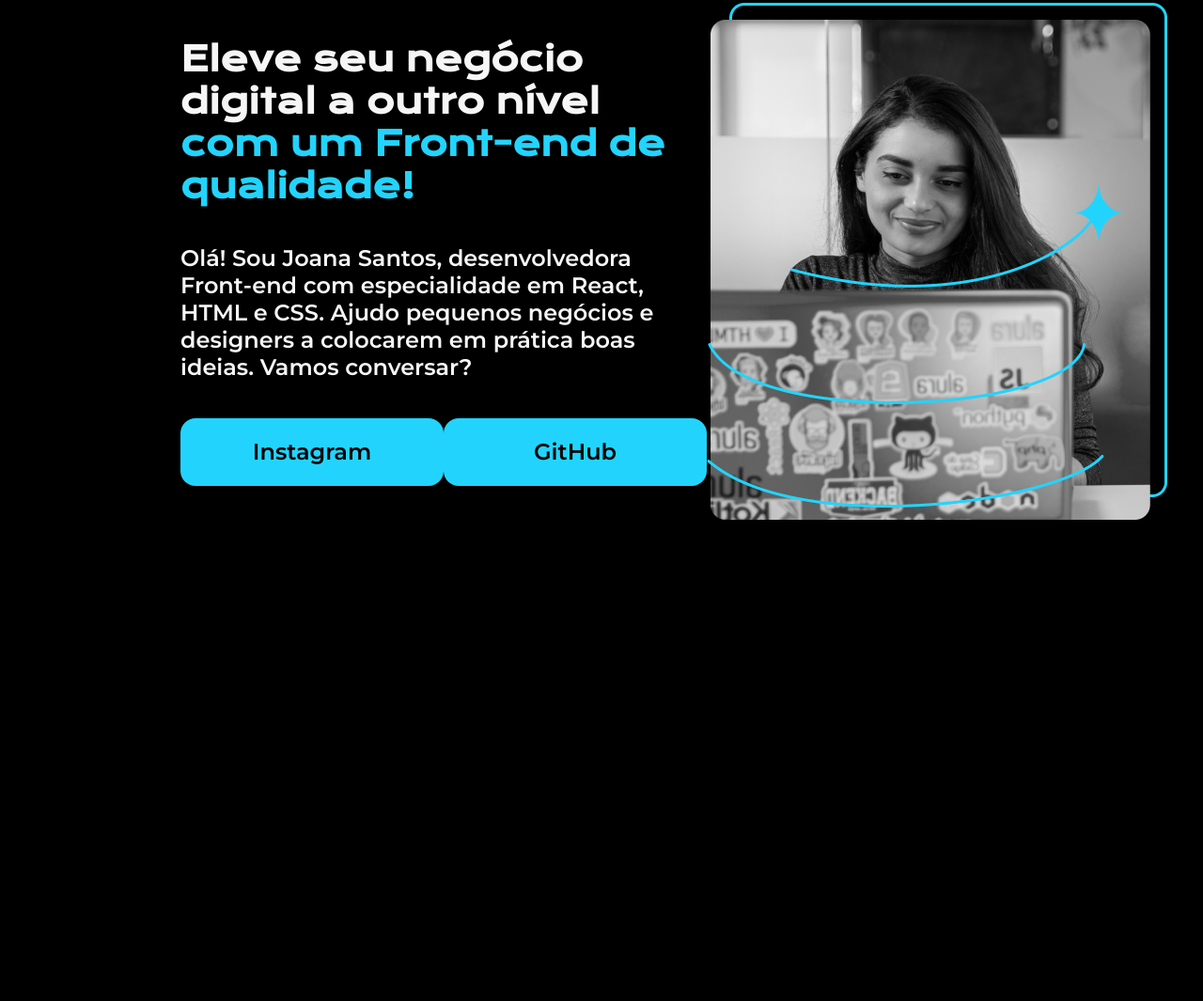
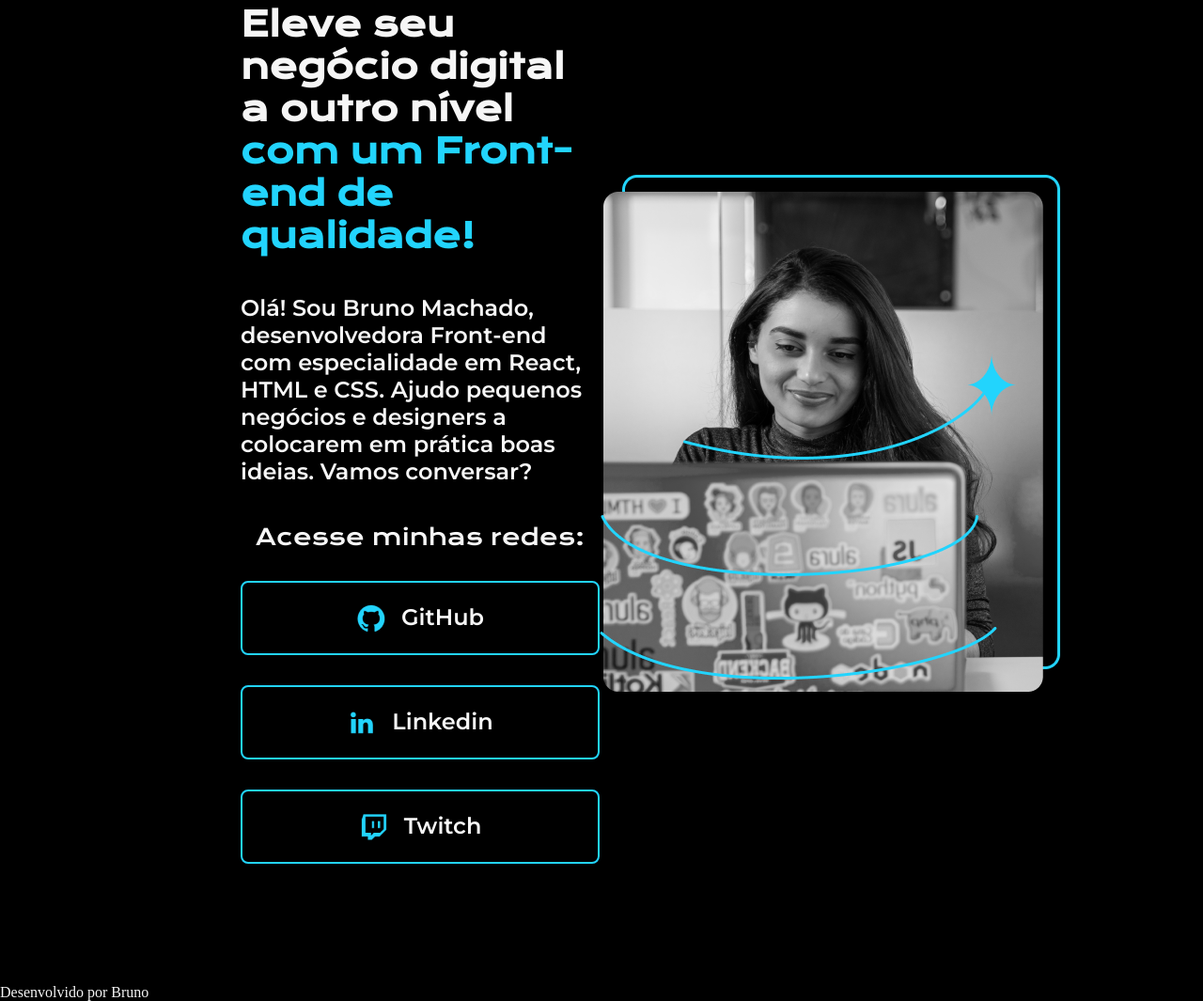
Before and after one commit to BM4ch4d0/HTML-e-CSS, a plain HTML site: page index.html in a window 1280 px wide. Shown: the part 125-1190 px from the top of the page at 94% size. Before the commit the page ends 928 px from the top, so only its background shows below. Drawn offline with nearby package versions, Linux system fonts and the light colour scheme.

Commit message:
Estilizando os botões

```diff
--- a/index.html
+++ b/index.html
@@ -12,19 +12,32 @@
         <main class="apresentacao">
             <section class="apresentacao__conteudo">
                 <h1 class="apresentacao__conteudo__titulo">Eleve seu negócio digital a outro nível <strong class="titulo-destaque">com um Front-end de qualidade!</strong></h1>
-                <p class="apresentacao__conteudo__paragrafo">Olá! Sou Joana Santos, desenvolvedora
+                <p class="apresentacao__conteudo__paragrafo">Olá! Sou Bruno Machado, desenvolvedora
                 Front-end com especialidade em React, HTML e
                 CSS. Ajudo pequenos negócios e designers a
                 colocarem em prática boas ideias. Vamos
                 conversar?</p>
                 <div class="apresentacao__links">
-                    <a class="apresentacao__links__link" href="https://instagram.com/rafaballerini">Instagram</a>
-                    <a class="apresentacao__links__link"href="https://github.com/guilhermeonrails">GitHub</a>
+                    <h2 class="apresentacao__links__subtitulo">Acesse minhas redes:</h2>
+                    <a class="apresentacao__links__link"href="https://github.com/BM4ch4d0">
+                        <img src="/assets/Logo Github.png" alt="Logo Github">
+                        GitHub
+                    </a>
+                    <a class="apresentacao__links__link"href="https://www.linkedin.com/in/bruno-lusquinhos-407a87366/">
+                        <img src="/assets/Logo linkedin.png" alt="Logo Linkedin">
+                        Linkedin
+                    </a>
+                    <a class="apresentacao__links__link"href="https://www.twitch.tv/thabu16">
+                        <img src="/assets/Logo Twitch.png" alt="Logo Linkedin">
+                        Twitch
+                    </a>
                 </div>
             </section>
-            <img src="imagem.png" alt="Foto da Joana Santos programando">
+            <img src="/assets/Imagem.png" alt="Foto da Joana Santos programando">
+        </main>
+        <footer class="rodape" >
+            <p>Desenvolvido por Bruno</p>
 
-        </main>
-        <footer></footer>
+        </footer>
     </body>
     </html>
--- a/style.css
+++ b/style.css
@@ -17,7 +17,7 @@ body{
 }
 
 .apresentacao{
-    margin: 10% 15%;
+    margin: 10% 20%;
     display: flex;
     align-items: center;
     justify-content: space-between
@@ -42,18 +42,39 @@ body{
 
 .apresentacao__links{
     display: flex;
+    flex-direction: column;
     justify-content: space-between;
+    align-items: center;
+    gap: 32px;
 }
 
 .apresentacao__links__link{
-    background-color: #22D4FD;
-    width: 280px;
+    /* background-color: #22D4FD; */
+    display: flex;
+    justify-content: center;
+    gap: 16px;
+    border: 2px solid #22D4FD;
+    width: 378px;
     text-align: center;
-    border-radius: 16px;
+    border-radius: 8px;
     font-size: 24px;
     font-weight: 600;
     padding: 21.5px 0;
     text-decoration: none;
-    color:#000000;
+    color: #f6f6f6;;
     font-family: "Montserrat", sans-serif;
 }
+
+.apresentacao__links__subtitulo{
+    font-family: "Krona One", sans-serif;
+    font-weight: 400;
+    font-size: 24px;
+}
+
+.apresentacao__links__link:hover{
+    background-color: #272727;
+}
+
+.rodape{
+
+}
```
Also changed, not shown: assets/Imagem.png (added), assets/Logo Github.png (added), assets/Logo Twitch.png (added), assets/Logo linkedin.png (added).
